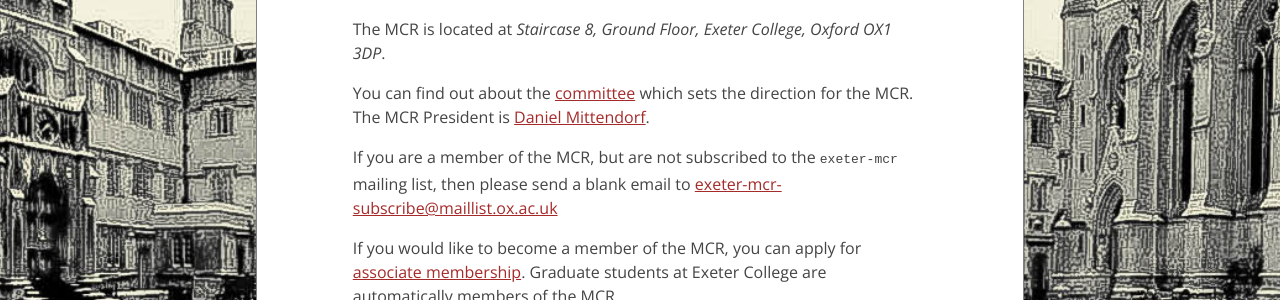
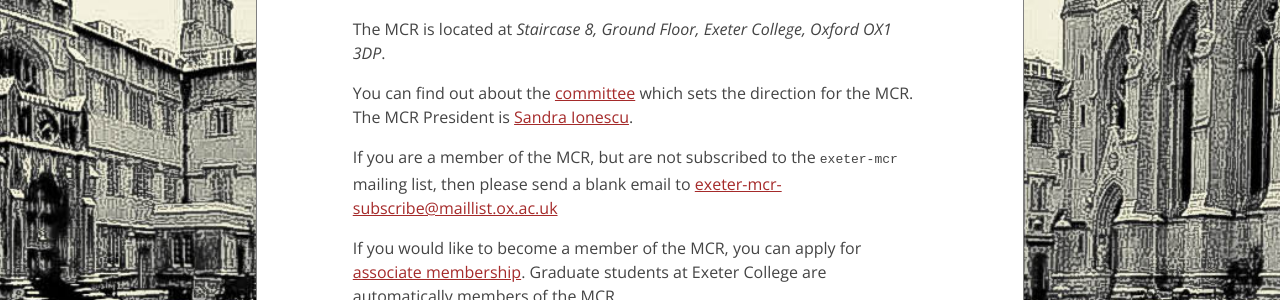
Before and after one commit to exetermcr/exetermcr.github.io, a Jekyll site: the page built from contact.markdown, in a window 1280 px wide. Shown: the part 475-775 px from the top of the page. Built offline with Jekyll 4.4.1, drawn with Linux system fonts in a browser that asks for light colours.

Commit message:
President update

```diff
--- a/contact.markdown
+++ b/contact.markdown
@@ -5,7 +5,7 @@
 The MCR is located at *Staircase 8, Ground Floor, Exeter College, Oxford OX1 3DP*.
 
 You can find out about the [committee](/committee) which sets the direction for the MCR.
-The MCR President is [Daniel Mittendorf](mailto:president@exetermcr.org.uk).
+The MCR President is [Sandra Ionescu](mailto:president@exetermcr.org.uk).
 
 If you are a member of the MCR, but are not subscribed to the `exeter-mcr` mailing list,
 then please send a blank email to
```
